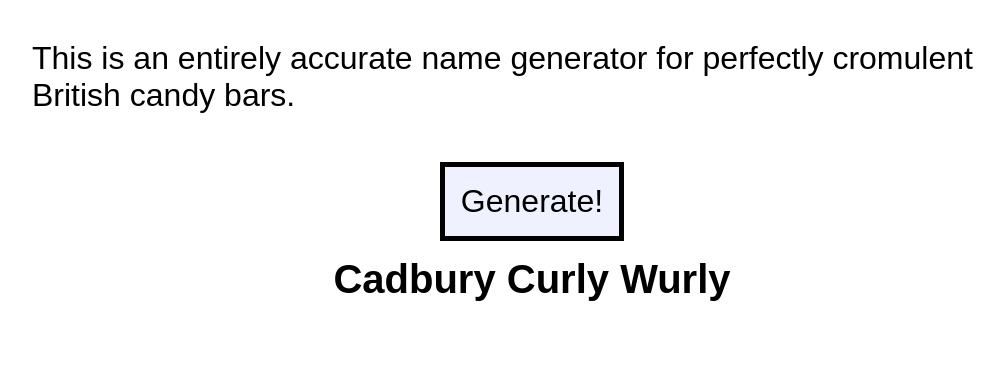
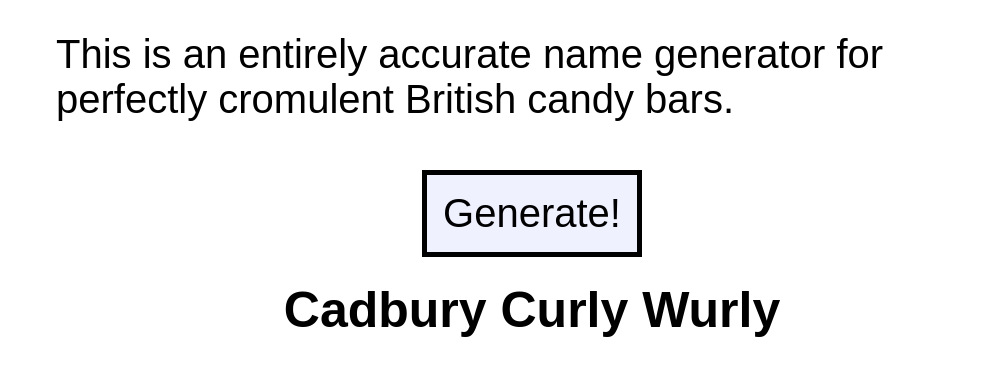
Before and after one commit to ebertucc/british-candy, a plain HTML site: page index.html in a window 1280 px wide. Shown: the whole page, without its empty margins (108-1112 px from the left). Drawn offline with Linux system fonts and the light colour scheme.

Commit message:
More style tweaks

```diff
--- a/style.css
+++ b/style.css
@@ -11,10 +11,11 @@
 }
 
 .description {
+  margin: 24px;
   font-size: 1rem;
 }
 .generator {
-  margin: 16px;
+  margin: 24px;
   font-size: 1rem;
   padding: 16px;
   background: rgb(240, 241, 255);
@@ -22,6 +23,7 @@
   cursor: pointer;
 }
 .generator:hover {
+  margin: 24px;
   background: rgb(220, 246, 255);
 }
 
@@ -32,12 +34,12 @@
 }
 
 html {
-  font-size: 150%;
+  font-size: 2vw;
 }
 
 @media (max-width: 1300px) {
   html {
-    font-size: 200%;
+    font-size: 5vmin;
   }
   .generator {
     border: 5px solid black;
@@ -46,7 +48,7 @@ html {
 
 @media (max-width: 800px) {
   html {
-    font-size: 300%;
+    font-size: 10vmin;
   }
   .generator {
     width: 100%;
```
